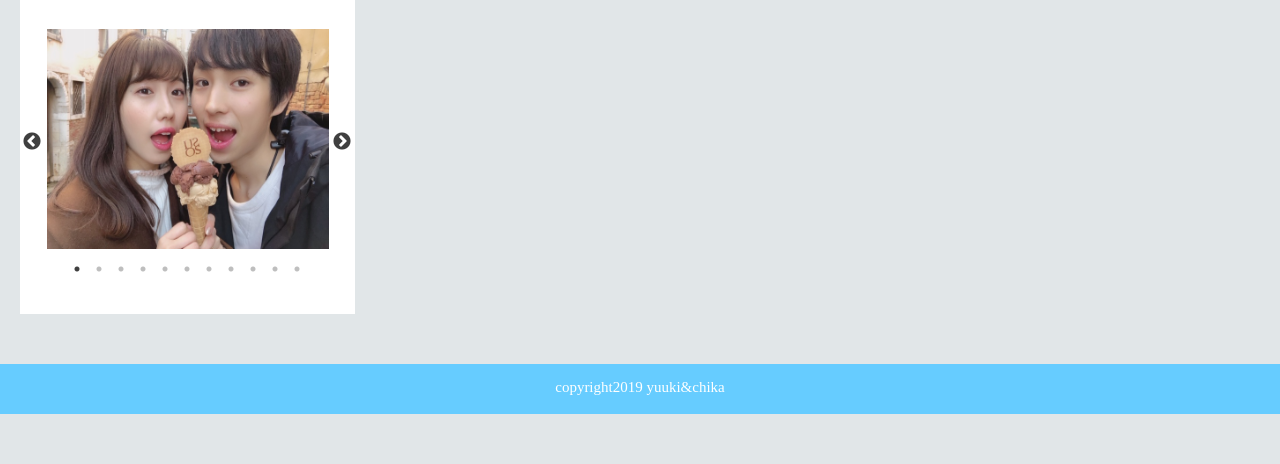
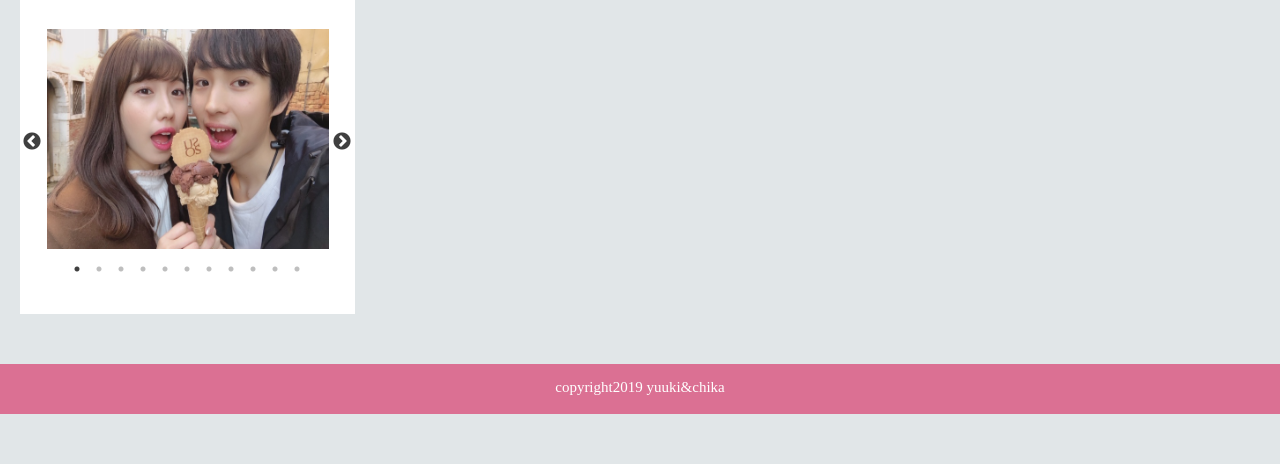
Before and after one commit to onodayuuki/memory, a PHP site: page /top.html in a window 1280 px wide. Shown: the part 116-580 px from the top of the page. Run offline with PHP 8.4, Linux system fonts and the light colour scheme.

Commit message:
Update top.css

```diff
--- a/css/top.css
+++ b/css/top.css
@@ -384,7 +384,7 @@ h1{
 }
 footer{
 	height: 50px;
-	background-color: #66ccff;
+	background-color: palevioletred;
 }
 
 footer p{
```
